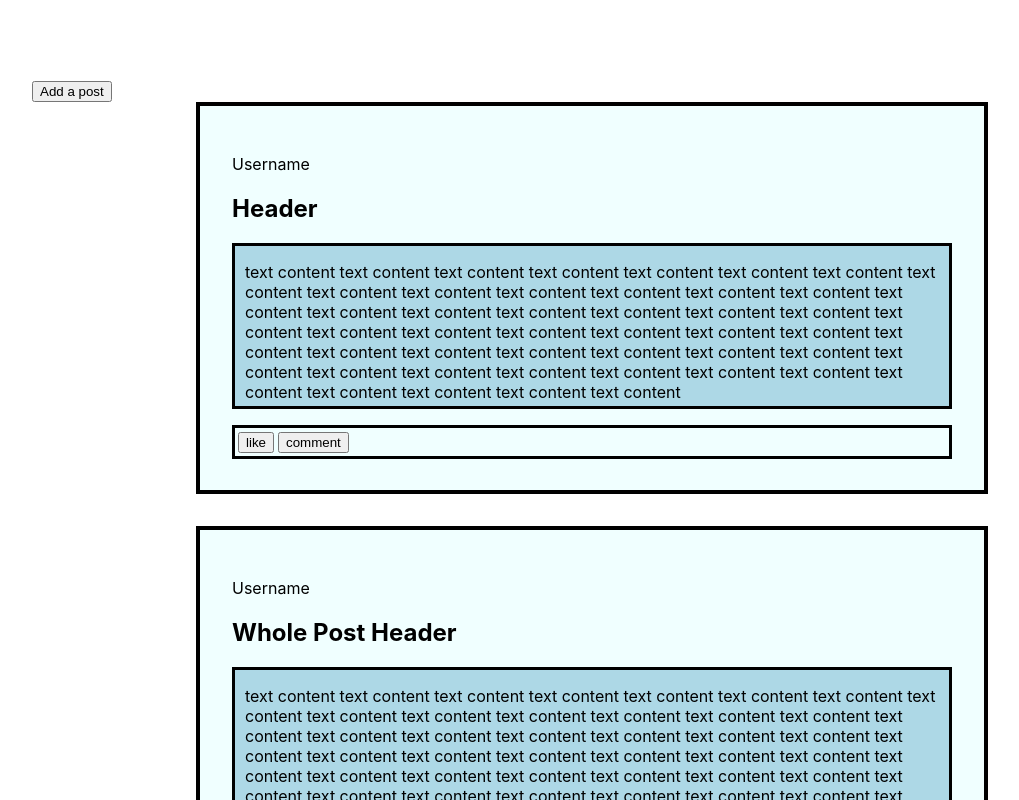
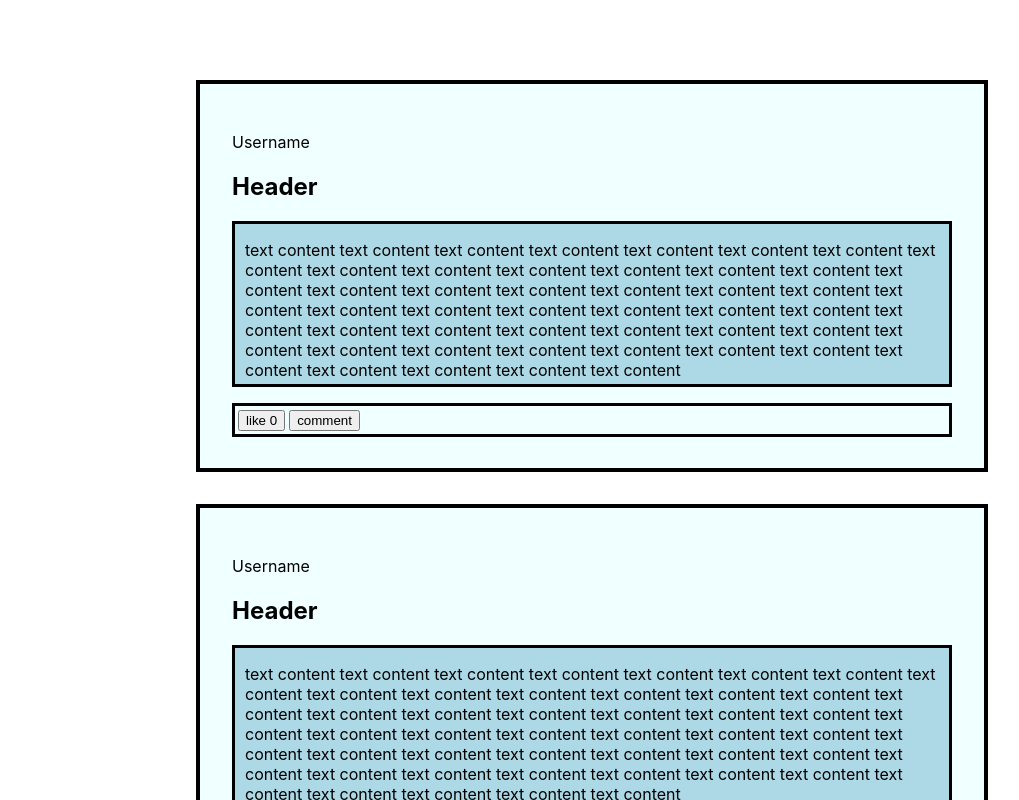
Before and after one commit to jennyton88/reactapp2, a React (Create React App) app in the folder client/: page / in a window 1280 px wide. Shown: the top 800 px of the page, without its empty margins (48-1067 px from the left). Built offline with nearby package versions, Linux system fonts and the light colour scheme.

Commit message:
add buttons, controls, not work properly

```diff
--- a/client/src/App.js
+++ b/client/src/App.js
@@ -2,9 +2,21 @@ import React, {useState} from 'react';
 import './App.css';
 
 function App() {
+  // const arr = [];
+  //const [testDiv, setTestDiv] = useState(arr);
+
+  // function makeDivs() {
+  //   arr.push(<BoxedContent />);
+  //   const arrDivs = arr.map(postDiv => <BoxedContent />);
+  //   return <div>{arrDivs}</div>;
+  // }
   return (
     <div className="App">
-      <AddPost />
+      {/* <button onClick={() => makeDivs()}>Add a boxed Content</button> */}
+      {/* <AddPost /> */}
+      <BoxedContent />
+      <BoxedContent />
+      <BoxedContent />
       <BoxedContent />
       <BoxedContentWholePost />
     </div>
@@ -13,6 +25,8 @@ function App() {
 
 //base area
 function BoxedContent() {
+  const [count, setCount] = useState(0);
+
   return (
     <div className="post-box">
       <p>Username</p>
@@ -25,7 +39,7 @@ function BoxedContent() {
             <thead></thead>
             <tbody>
               <tr>
-              <th><button>like</button></th>
+              <th><button onClick={() => setCount(1)}>like {count}</button></th>
               <th><button>comment</button></th>
               </tr>
             </tbody>
@@ -35,19 +49,30 @@ function BoxedContent() {
   )
 }
 
-function AddPost() {
-  return(
-    <div>
-      <button>Add a post</button>
-    </div>
-  )
-}
+// function AddPost() {
+//   return(
+//     <div>
+//       <button>Add a post</button>
+//     </div>
+//   )
+// }
 
 
 function BoxedContentWholePost() {
   const [count, setCount] = useState(0); // right now not accounting for user like a post once
   const [saveComment, setComment] = useState("");
   const [textContent, setTextContent] = useState("");
+  // const [numOfDivs, setNumOfDivs] = useState(0);
+  // const [divs, setDivs] = useState(null);
+
+  function createNewComment(textContent) {
+    setComment(textContent);
+    // setNumOfDivs(numOfDivs + 1);
+  }
+
+  // function createCommentDivs() {
+
+  // }
 
   return (
     <div className="whole-post-box">
@@ -69,12 +94,20 @@ function BoxedContentWholePost() {
       </div>
       <div className="whole-post-comment-box">
         <textarea className="whole-post-comment-textarea" value={textContent} onChange={e => setTextContent(e.target.value)}></textarea>
-        <button onClick={() => setComment(textContent)}>Comment</button>
+        <button onClick={() => createNewComment(textContent)}>Comment</button>
         <p>{saveComment}</p>
       </div>
     </div>
   )
 }
+
+// function AddCommentDiv({textContent}) {
+//   return (
+//     <div>
+//       <p>{textContent}</p>
+//     </div>
+//   )
+// }
 
 
 // function AddPost() {
```
